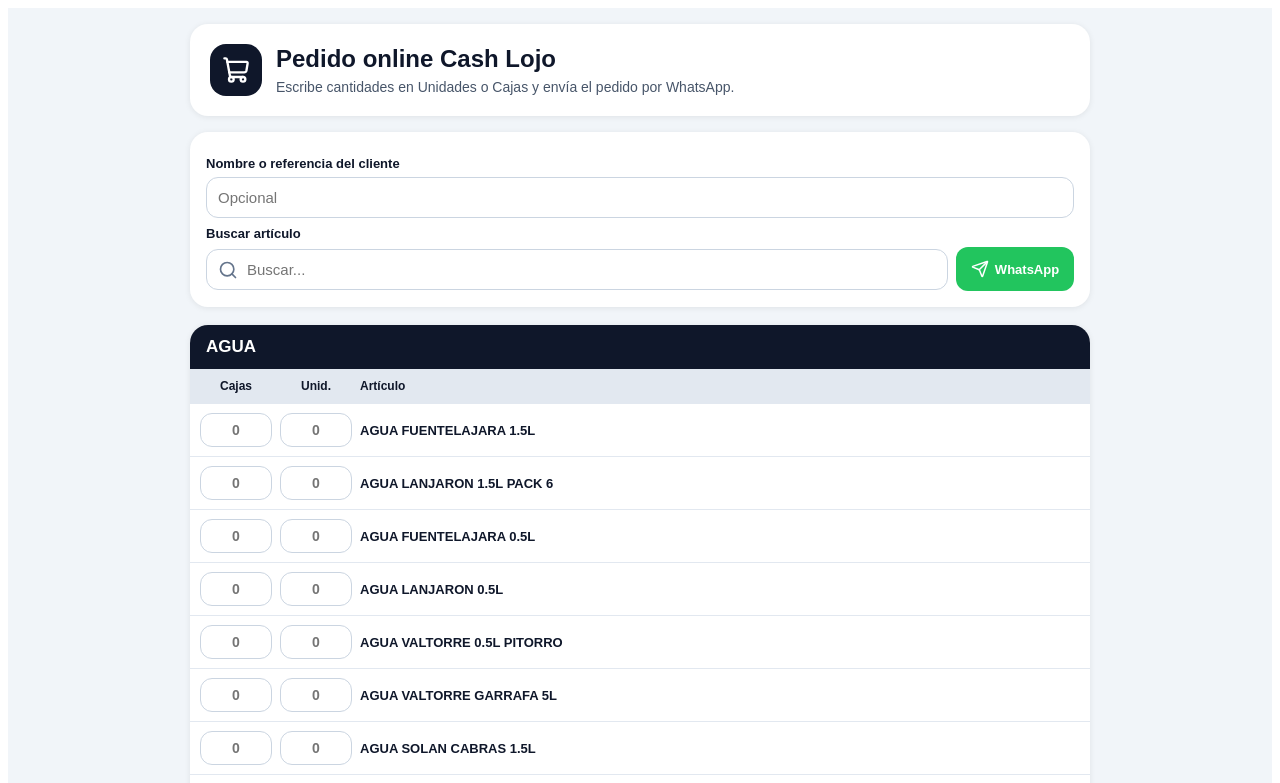
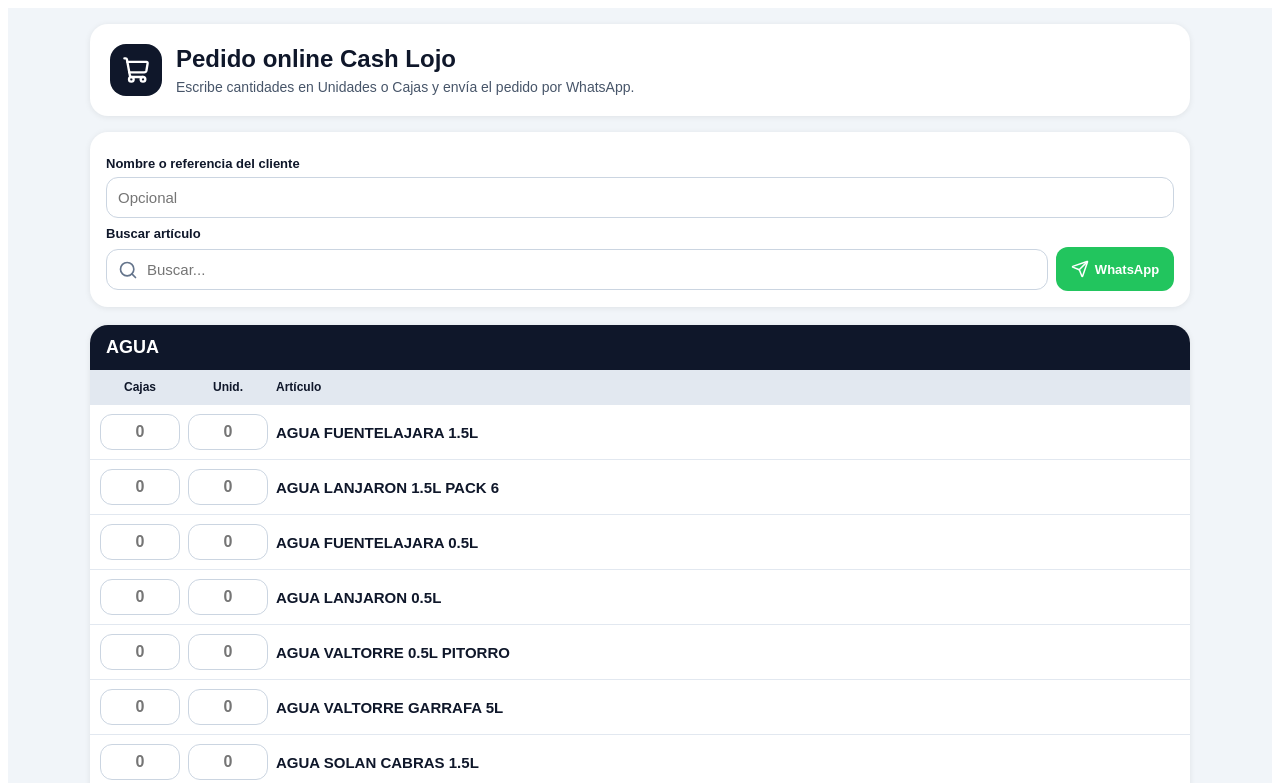
Before and after one commit to lojoeugenio4-max/Pedido-Cash-Lojo, a React (Vite) app: page / in a window 1280 px wide. Shown: the top 783 px of the page. Built offline with nearby package versions, Linux system fonts and the light colour scheme.

Commit message:
Update App.jsx

```diff
--- a/src/App.jsx
+++ b/src/App.jsx
@@ -583,7 +583,7 @@ const styles = {
     fontFamily: "Arial, sans-serif",
   },
   container: {
-    maxWidth: "900px",
+    maxWidth: "1100px",
     margin: "0 auto",
   },
   header: {
@@ -685,12 +685,12 @@ const styles = {
   },
   sectionTitle: {
     margin: 0,
-    fontSize: "17px",
+    fontSize: "18px",
     textTransform: "uppercase",
   },
   gridHeader: {
     display: "grid",
-    gridTemplateColumns: "72px 72px 1fr",
+    gridTemplateColumns: "80px 80px 1fr",
     gap: "8px",
     background: "#e2e8f0",
     padding: "10px",
@@ -700,7 +700,7 @@ const styles = {
   },
   row: {
     display: "grid",
-    gridTemplateColumns: "72px 72px 1fr",
+    gridTemplateColumns: "80px 80px 1fr",
     gap: "8px",
     alignItems: "center",
     padding: "9px 10px",
@@ -713,12 +713,12 @@ const styles = {
     border: "1px solid #cbd5e1",
     textAlign: "center",
     fontWeight: "bold",
-    fontSize: "14px",
+    fontSize: "16px",
     boxSizing: "border-box",
   },
   productName: {
     margin: 0,
-    fontSize: "13px",
+    fontSize: "15px",
     fontWeight: "600",
   },
   textarea: {
```
